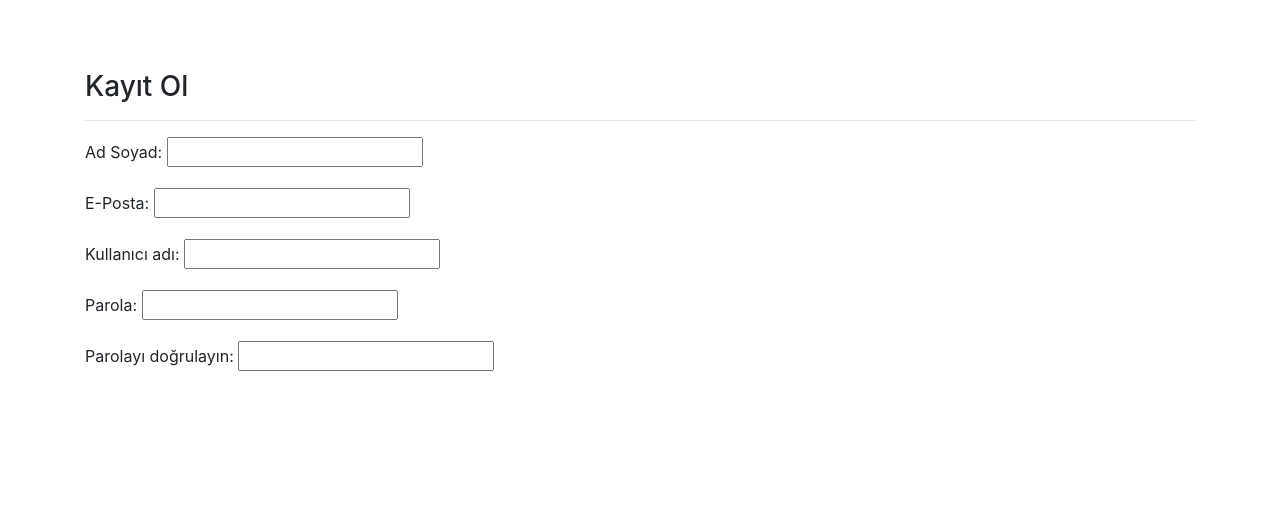
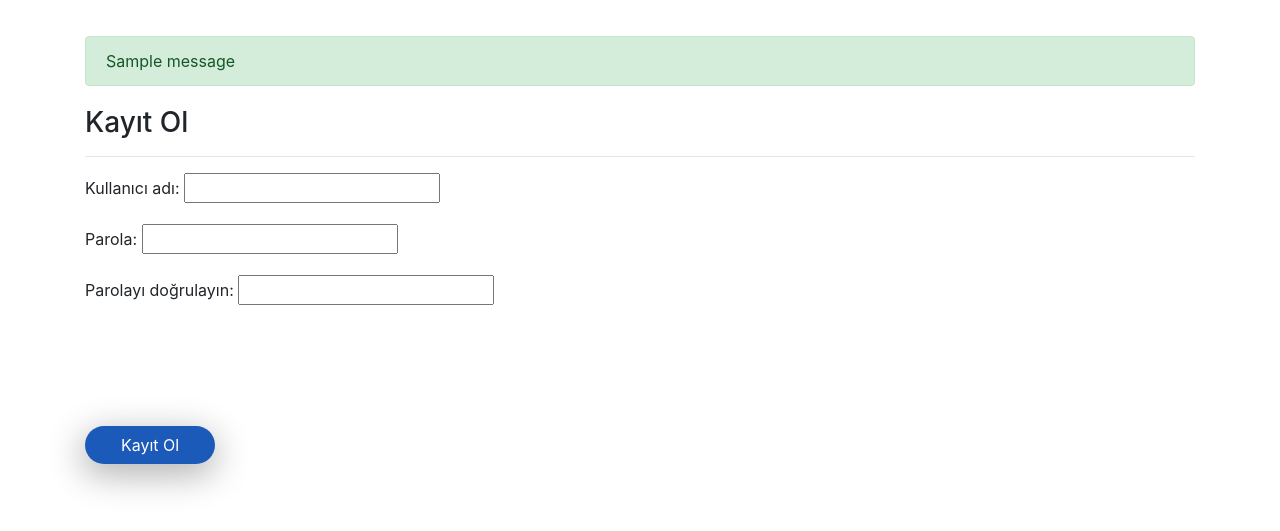
Before and after one commit to Ridvansezen/Django-Blog-Project, a Django app: page /user/register/ in a window 1280 px wide. Shown: the part 56-587 px from the top of the page. Run offline with Django 4.2, Linux system fonts and the light colour scheme; one stand-in notice (Sample message) is shown; some libraries are stand-ins or nearby versions.

Commit message:
new commit

```diff
--- a/blog_project/blog_project/settings.py
+++ b/blog_project/blog_project/settings.py
@@ -64,6 +64,7 @@ TEMPLATES = [
                 'django.template.context_processors.request',
                 'django.contrib.auth.context_processors.auth',
                 'django.contrib.messages.context_processors.messages',
+                'django.template.context_processors.csrf',
             ],
         },
     },
--- a/blog_project/static/css/style.css
+++ b/blog_project/static/css/style.css
@@ -45,3 +45,30 @@ li {
     font-weight: 400;
     font-style: italic;
 }
+
+.register-form-button {
+    background-color: #1b5ab9;
+    color: #fff;
+    border-width: 0px;
+    border-style: solid;
+    width: 130px;
+    padding: 7px;
+    border-radius: 30px;
+    -webkit-box-shadow: -1px 9px 34px 3px rgba(0,0,0,0.29);
+    -moz-box-shadow: -1px 9px 34px 3px rgba(0,0,0,0.29);
+    box-shadow: -1px 9px 34px 3px rgba(0,0,0,0.29);
+    transition: 0.4s;
+    cursor: pointer;
+    margin-top: 100px;
+}
+
+.register-form-button:hover {
+    background-color: #1d5ec0;
+    opacity: 0.9;
+    scale: 1.1;
+}
+
+.messages {
+    margin-top: 30px !important;
+    margin-bottom: -50px !important;
+}
--- a/blog_project/templates/index.html
+++ b/blog_project/templates/index.html
@@ -5,6 +5,6 @@
     <div class="jumbotron text-center">
         <h3 class="index-text">Blog Siteme Hoş Geldiniz :) </h3>
         <br>
-        <p class="index-text-1">Makaleler sayfasına ulaşmak için <a class="about-link" href="/articles">buraya</a> tıklayın.</p>
+        <p style="font-style: normal;" class="index-text-1">Makaleler sayfasına ulaşmak için <a class="about-link" href="/articles">buraya</a> tıklayın.</p>
     </div>
 {% endblock body %}
--- a/blog_project/templates/layout.html
+++ b/blog_project/templates/layout.html
@@ -12,6 +12,24 @@
     {% include 'includes/navbar.html' %}
 
     <div class="container">
+        {% if messages %}
+
+        {% if message.tags == "info" %}
+            <div class="alert alert-danger messages">{{ message }}</div>
+        {% else %}
+            <div class="alert alert-{{ message.tags }} messages">{{ message }}</div>
+        {% endif %}
+
+
+        {% for message in messages %}
+            {% if message.tags == "info" %}
+                <div class="alert alert-danger messages">{{ message }}</div>
+            {% else %}
+                <div class="alert alert-{{ message.tags }} messages">{{ message }}</div>
+            {% endif %}
+        {% endfor %}
+
+        {% endif %}
 
         {% block body %}
 
--- a/blog_project/templates/user/register.html
+++ b/blog_project/templates/user/register.html
@@ -1,10 +1,12 @@
 {% extends 'layout.html' %}
 
+{% block body %}
 
-{% block body %}
     <h3 class="about-text">Kayıt Ol</h3>
     <hr>
     <form method="post">
+        {% csrf_token %}
         {{form.as_p}}
+        <button type="submit" class="register-form-button">Kayıt Ol</button>
     </form>
 {% endblock body %}
--- a/blog_project/user/forms.py
+++ b/blog_project/user/forms.py
@@ -2,15 +2,11 @@ from typing import Any, Dict
 from django import forms
 
 class RegisterForm(forms.Form):
-    name = forms.CharField(min_length=4,max_length=50, label = "Ad Soyad")
-    email = forms.EmailField(label="E-Posta")
     username = forms.CharField(max_length=50, label = "Kullanıcı adı")
     password = forms.CharField(max_length = 50, label= "Parola" , widget=forms.PasswordInput)
     confirm_password = forms.CharField(max_length=50, label="Parolayı doğrulayın", widget=forms.PasswordInput)
 
     def clean(self):
-        name = self.cleaned_data.get("name")
-        email = self.cleaned_data.get("email")
         username = self.cleaned_data.get("username")
         password = self.cleaned_data.get("password")
         confirm_password = self.cleaned_data.get("confirm_password")
@@ -19,8 +15,6 @@ class RegisterForm(forms.Form):
             raise forms.ValidationError("Parolalar eşleşmiyor.")
 
         values = {
-            "name": name,
-            "email": email,
             "username": username,
             "password":password,
         }
--- a/blog_project/user/views.py
+++ b/blog_project/user/views.py
@@ -1,14 +1,28 @@
-from django.shortcuts import render
+from django.shortcuts import render,redirect
 from .forms import RegisterForm
+from django.contrib.auth.models import User
+from django.contrib.auth import login
+from django.contrib import messages
 
 def registerUser(request):
 
-    form = RegisterForm()
-    context = {
-        "form": form,
-    }
 
-    return render(request, "user/register.html", context)
+        form = RegisterForm(request.POST or None)
+        if form.is_valid():
+            username = form.cleaned_data.get("username")
+            password = form.cleaned_data.get("password")
+
+            newUser = User(username = username)
+            newUser.set_password(password)
+            newUser.save()
+            login(request, newUser)
+            messages.success(request,"Başarıyla kayıt oldunuz...")
+
+            return redirect("index")
+        context = {
+            "form": form,
+        }
+        return render(request, "user/register.html", context)
 
 def loginUser(request):
     return render(request, "user/login.html")
```
Also changed, not shown: blog_project/db.sqlite3.
